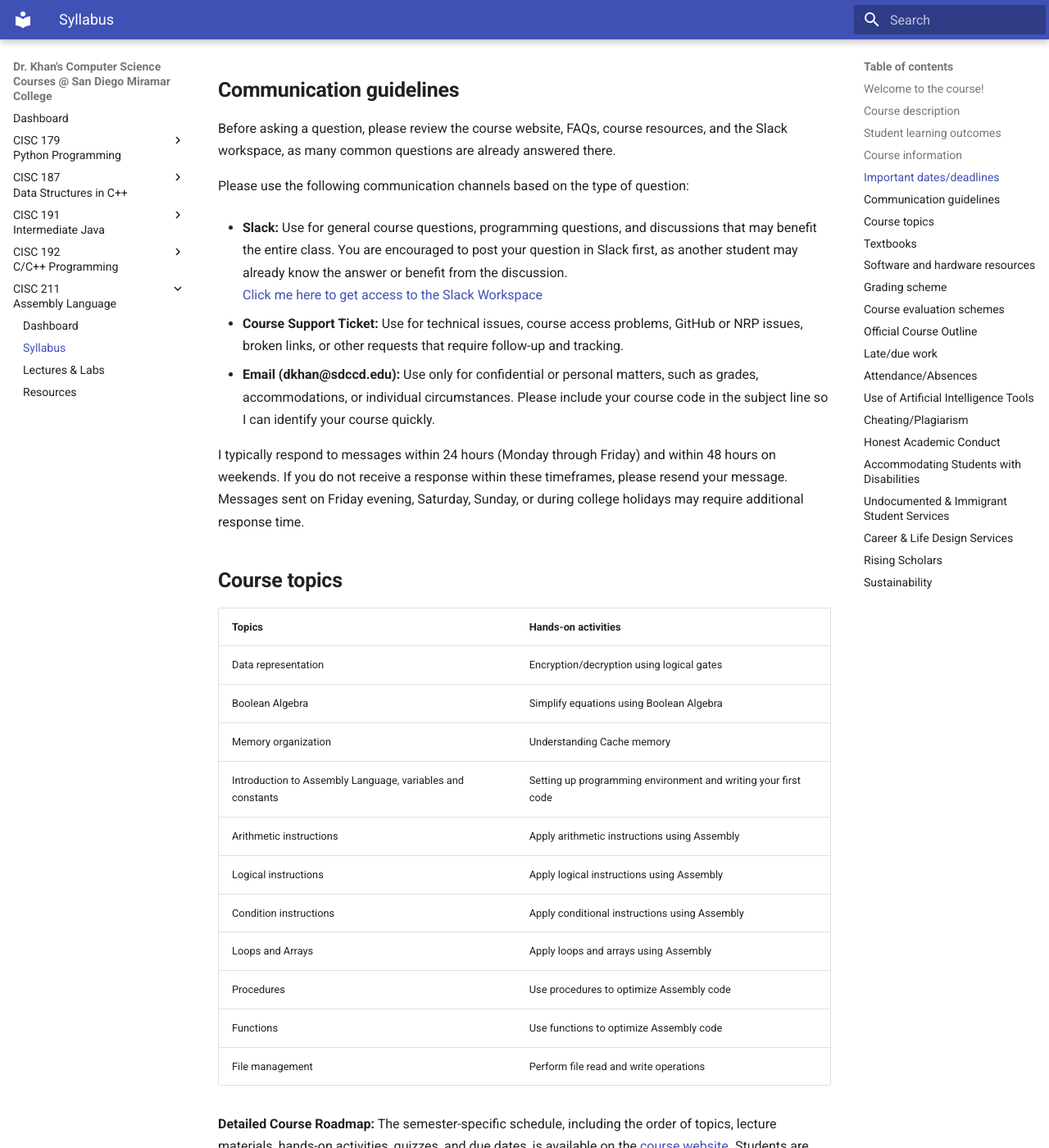
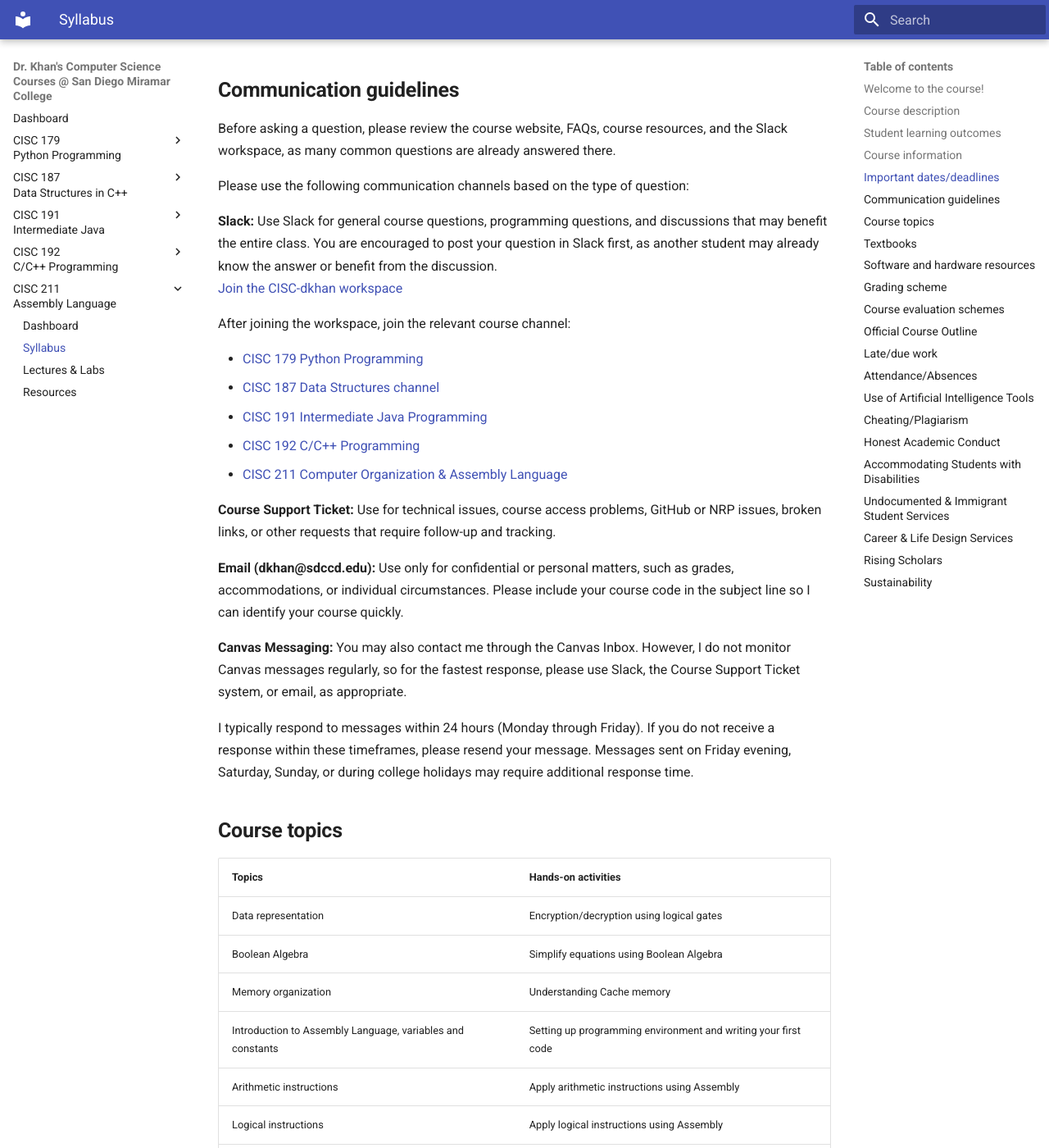
Before and after one commit to d-khan/cisc-courses, an MkDocs documentation site: the page built from docs/assembly/syllabus.md, in a window 1280 px wide and 1400 px high, scrolled down 2108 px. Shown: the whole window at 82% size. Built offline with MkDocs 1.6.1 and Material for MkDocs 9.7.7, drawn with Linux system fonts in a browser that asks for light colours; some of the changed text lies outside the part shown.

Commit message:
Update syllabus and separate summer/fall deadlines

```diff
--- a/docs/assembly/syllabus.md
+++ b/docs/assembly/syllabus.md
@@ -36,22 +36,7 @@
 
 ## **Important dates/deadlines**
 
-| **Dates** | **Description**                                                                                                                            |
-|-----------|--------------------------------------------------------------------------------------------------------------------------------------------|
-| 15 Jun    | Summer 2026 begins                                                                                                                         |
-| 20 Jun    | Deadline to drop classes and be eligible for refund of Enrollment Fee and/or all applicable fees.                                          |
-| 24 Jun    | Deadline to add class with Permission Number and pay Enrollment Fee &/or all applicable fees.                                              |
-| 24 Jun    | Deadline to drop class with no "W" recorded.                                                                                               |
-| 25 Jun    | All drops must be submitted by noon.                                                                                                       |
-| 4 Jul     | __Independence Day (COLLEGE CLOSED)__                                                                                                      |
-| 17 Jul    | Last day to withdraw from classes and receive a "W". No drops accepted after this date. Thereafter, a student must receive a letter grade. |
-| 30 Jul    | Deadline to Apply for Summer Graduation                                                                                                    |
-| 8 Aug     | __Last day of Summer 2026 Semester__                                                                                                       |
-| 14 Aug    | __Grades:__ Deadline for instructors to submit final grades                                                                                |
-
-Please visit
-the [Academic Semester Calendars and Key Dates](https://www.sdccd.edu/students/dates-and-deadlines/index.aspx) to learn
-more about the deadlines.
+--8<-- "docs/shared/dates_deadlines_Summer.md"
 
 ## **Communication guidelines**
 
@@ -87,7 +72,7 @@
 - Introduction to Computer Organization with x86-64 Assembly Language & GNU/Linux, Lulu or accessible online at
   bob.cs.sonoma.edu
 
-I would like you to follow my notes and the resources provided on the course site on Canvas.
+I would like you to follow my notes and the resources provided on the course site.
 
 ## **Software and hardware resources**
 
--- a/docs/shared/communication.md
+++ b/docs/shared/communication.md
@@ -3,16 +3,28 @@
 
 Please use the following communication channels based on the type of question:
 
-* __Slack:__ Use for general course questions, programming questions, and discussions that may benefit the entire class.
-  You are encouraged to post your question in Slack first, as another student may already know the answer or benefit
-  from the discussion.<br>
-  [Click me here to get access to the Slack Workspace](https://join.slack.com/t/cisc211summer-gti6802/shared_invite/zt-422crv6za-TB2q5At8sRpPpc0FRygqEw)
+__Slack:__ Use Slack for general course questions, programming questions, and discussions that may benefit the entire
+  class. You are encouraged to post your question in Slack first, as another student may already know the answer or
+  benefit from the discussion.<br>
+  [Join the CISC-dkhan workspace](https://join.slack.com/t/cisc-dkhan/shared_invite/zt-4302hj542-T4OwHrPEBMKcqaZZLmC09Q)
 
-* __Course Support Ticket:__ Use for technical issues, course access problems, GitHub or NRP issues, broken links, or
+  After joining the workspace, join the relevant course channel:
+
+* [CISC 179 Python Programming](https://cisc-dkhan.slack.com/archives/C0BFDDGV8S0)
+* [CISC 187 Data Structures channel](https://cisc-dkhan.slack.com/archives/C0BF3EAG943)
+* [CISC 191 Intermediate Java Programming](https://cisc-dkhan.slack.com/archives/C0BF3EBLZH9)
+* [CISC 192 C/C++ Programming](https://cisc-dkhan.slack.com/archives/C0BF3EDLG5R)
+* [CISC 211 Computer Organization & Assembly Language](https://cisc-dkhan.slack.com/archives/C0BF9MW4LN6)
+
+__Course Support Ticket:__ Use for technical issues, course access problems, GitHub or NRP issues, broken links, or
   other requests that require follow-up and tracking.
-* __Email (dkhan@sdccd.edu):__ Use only for confidential or personal matters, such as grades, accommodations, or
+
+__Email (dkhan@sdccd.edu):__ Use only for confidential or personal matters, such as grades, accommodations, or
   individual circumstances. Please include your course code in the subject line so I can identify your course quickly.
 
-I typically respond to messages within 24 hours (Monday through Friday) and within 48 hours on weekends. If you do not
+__Canvas Messaging:__ You may also contact me through the Canvas Inbox. However, I do not monitor Canvas messages
+  regularly, so for the fastest response, please use Slack, the Course Support Ticket system, or email, as appropriate.
+
+I typically respond to messages within 24 hours (Monday through Friday). If you do not
 receive a response within these timeframes, please resend your message. Messages sent
 on Friday evening, Saturday, Sunday, or during college holidays may require additional response time.
--- /dev/null
+++ b/docs/shared/dates_deadlines_Summer.md
@@ -0,0 +1,17 @@
+
+| **Dates** | **Description**                                                                                                                            |
+|-----------|--------------------------------------------------------------------------------------------------------------------------------------------|
+| 15 Jun    | Summer 2026 begins                                                                                                                         |
+| 20 Jun    | Deadline to drop classes and be eligible for refund of Enrollment Fee and/or all applicable fees.                                          |
+| 24 Jun    | Deadline to add class with Permission Number and pay Enrollment Fee &/or all applicable fees.                                              |
+| 24 Jun    | Deadline to drop class with no "W" recorded.                                                                                               |
+| 25 Jun    | All drops must be submitted by noon.                                                                                                       |
+| 4 Jul     | __Independence Day (COLLEGE CLOSED)__                                                                                                      |
+| 17 Jul    | Last day to withdraw from classes and receive a "W". No drops accepted after this date. Thereafter, a student must receive a letter grade. |
+| 30 Jul    | Deadline to Apply for Summer Graduation                                                                                                    |
+| 8 Aug     | __Last day of Summer 2026 Semester__                                                                                                       |
+| 14 Aug    | __Grades:__ Deadline for instructors to submit final grades                                                                                |
+
+Please visit
+the [Academic Semester Calendars and Key Dates](https://www.sdccd.edu/students/dates-and-deadlines/index.aspx) to learn
+more about the deadlines.
```
Also changed, not shown: docs/data-structures/syllabus.md (+28 -29 lines), docs/shared/dates_deadlines_Fall.md (renamed from docs/shared/dates-deadline.md), site/assembly/8_weeks_semester/index.html.
